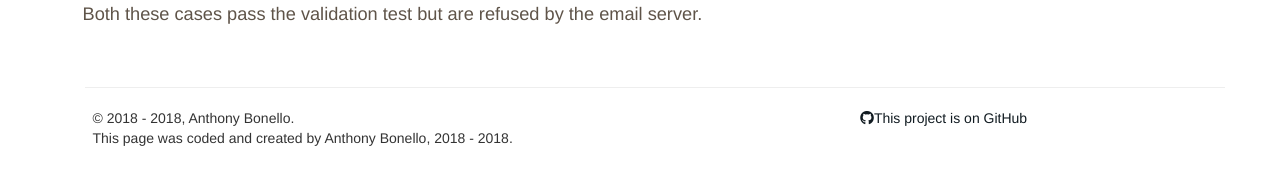
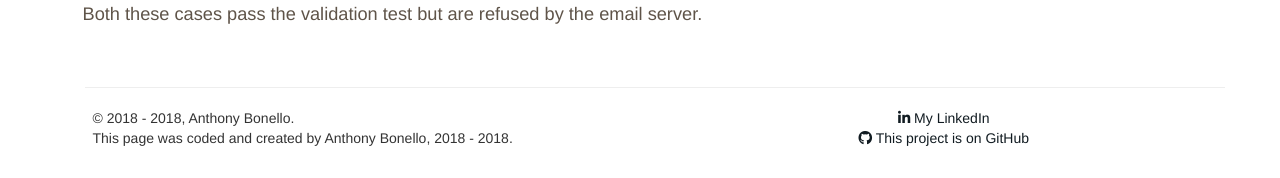
Before and after one commit to abonello/food_nutrition, a Flask app: page /about in a window 1280 px wide. Shown: the part 1683-1861 px from the top of the page. Run offline with Flask 2, Linux system fonts and the light colour scheme; some libraries are stand-ins or nearby versions.

Commit message:
Added LinkedIn in footer.

```diff
--- a/templates/base.html
+++ b/templates/base.html
@@ -18,7 +18,6 @@
     <link rel="stylesheet" href="{{url_for('static', filename='css/style.css')}}" type="text/css" />
 </head>
 <body>
-
     <div class="container">
         <header class="row header">
             <nav>
@@ -64,7 +63,8 @@
                             span[0].innerText = (new Date).getFullYear();</script>
                     </div>
                     <div class="col-sm-6 text-center">
-                            <a href="https://github.com/abonello/food_nutrition" target="_blank"><i class="fa fa-github"></i>This project is on GitHub</a>
+                            <a href="https://www.linkedin.com/in/anthonybonello/" target="_blank"><i class="fa fa-linkedin"></i> My LinkedIn</a><br>
+                            <a href="https://github.com/abonello/food_nutrition" target="_blank"><i class="fa fa-github"></i> This project is on GitHub</a>
                     </div>
                 </div>
             </div>
```
